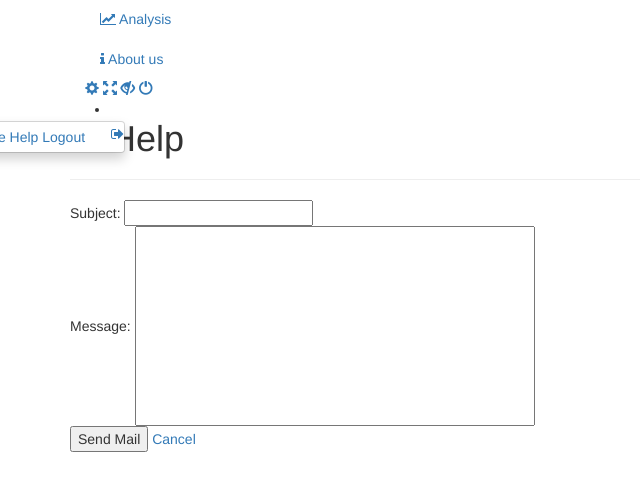
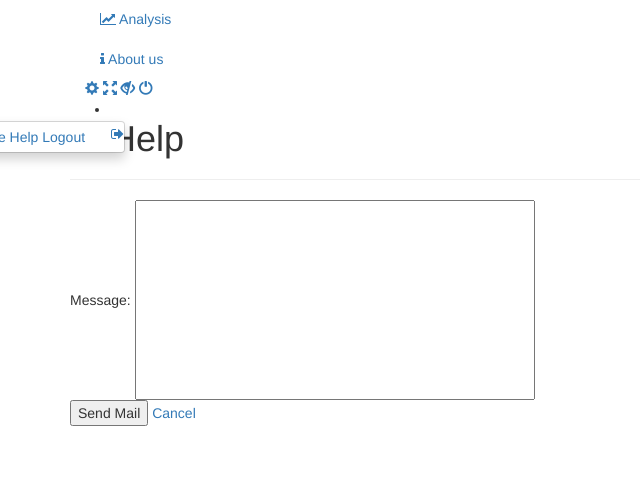
Before and after one commit to Sparsh-Prabhakar/COVID-19, a Django app: template backendApi/templates/help.html in a window 1280 px wide. Shown: the part 314-800 px from the top of the page, without its empty margins (0-640 px from the left). Run offline with Django 3.2, Linux system fonts and the light colour scheme; the template is opened without the code that fills it, so the values that code supplies are empty; some libraries are stand-ins or nearby versions.

Commit message:
send mail

```diff
--- a/backendApi/cleanse19/views.py
+++ b/backendApi/cleanse19/views.py
@@ -258,10 +258,12 @@ def help(request):
     return render(request,'help.html')
 
 def send_email(request):
+    u = User.objects.get(id=request.user.id)
     if request.method == 'POST' :
-        subject=request.POST['subject']
+        u = User.objects.get(id=request.user.id)
         message=request.POST['message']
         email_from = settings.EMAIL_HOST_USER
+        subject=u.email
         recipient_list = ['cleanse19.app@gmail.com']
         send_mail(subject, message, email_from, recipient_list)
         return render(request,'home.html')
--- a/backendApi/templates/help.html
+++ b/backendApi/templates/help.html
@@ -10,8 +10,8 @@
     <form action="{% url 'send_email' %}" method="POST">
         {% csrf_token %}
         <!-- Email: <input type="text" name="email" id="email"><br> -->
-        Subject: <input type="text" name="subject" id="subject"><br>
-        Message: <input type="text" style="height: 200px; width: 400px;" name="message" id="message">
+        <!-- Subject: <input type="text" name="subject" id="subject"><br> -->
+        Message: <input type="textarea" style="height: 200px; width: 400px;" name="message" id="message">
 
 
         <br>
```
